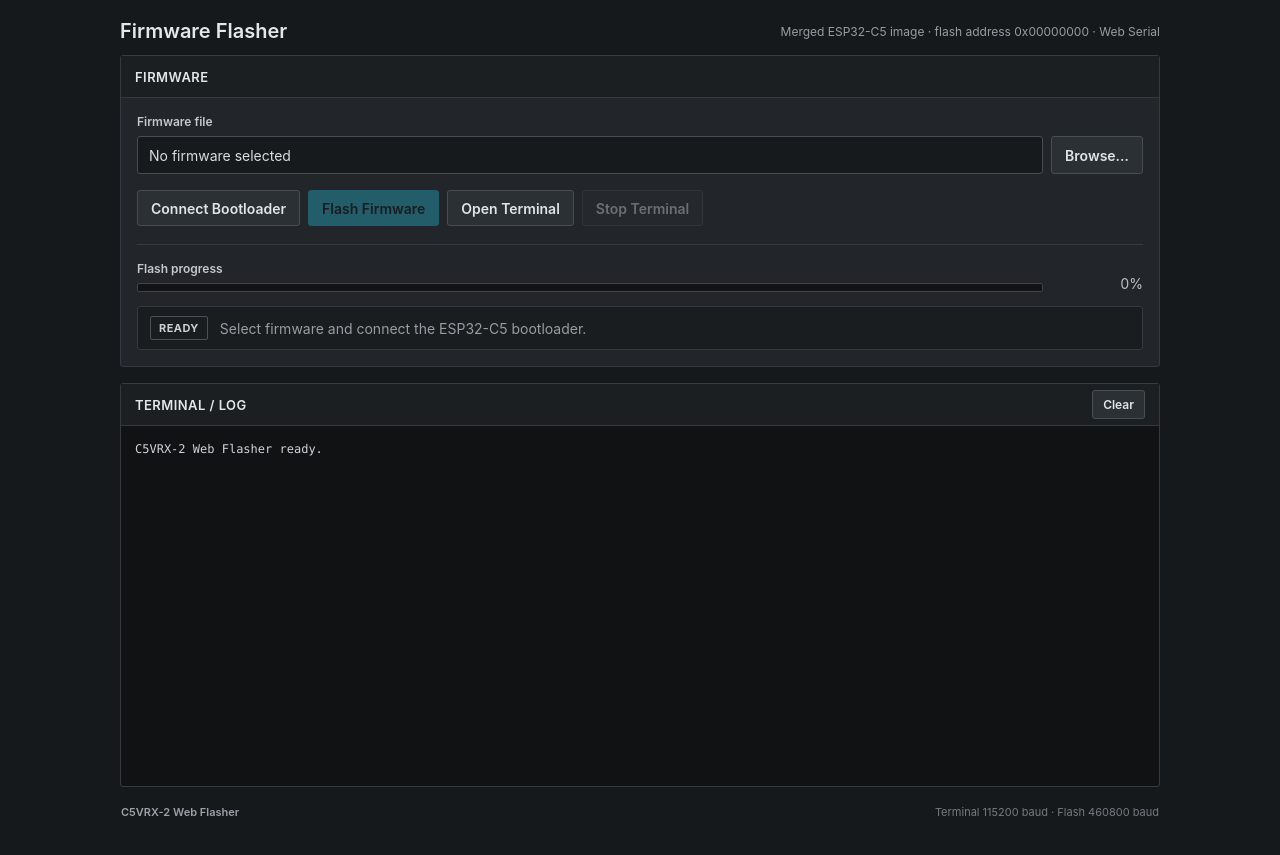
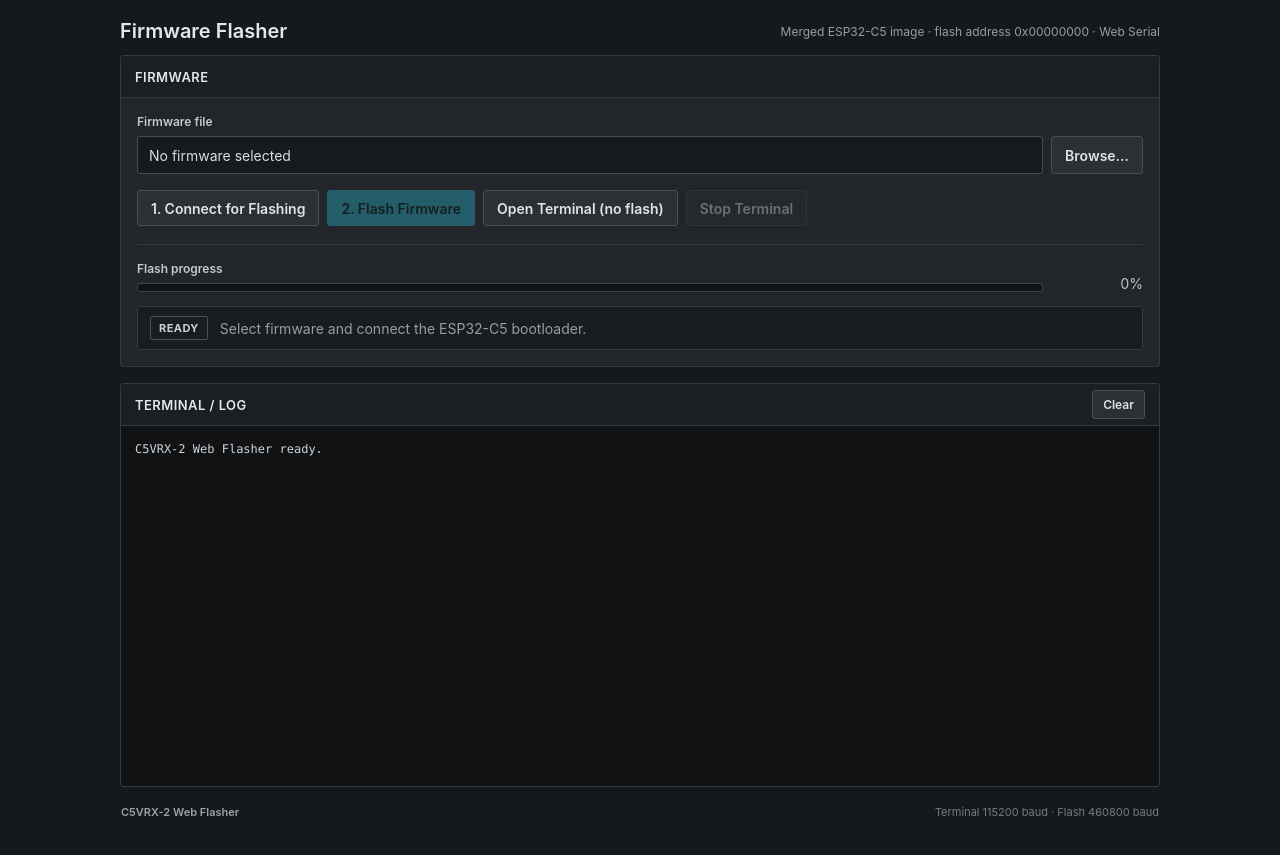
Before and after one commit to Twotoz/C5VRX-2, a plain HTML site: page tools/flasher/index.html in a window 1280 px wide. Shown: the part 71-926 px from the top of the page. Drawn offline with Linux system fonts and the light colour scheme.

Commit message:
Separate flashing from terminal reconnect flow

```diff
--- a/tools/flasher/index.html
+++ b/tools/flasher/index.html
@@ -379,9 +379,9 @@
         </div>
 
         <div class="button-row">
-          <button id="connect">Connect Bootloader</button>
-          <button id="flash" class="primary" disabled>Flash Firmware</button>
-          <button id="terminal">Open Terminal</button>
+          <button id="connect">1. Connect for Flashing</button>
+          <button id="flash" class="primary" disabled>2. Flash Firmware</button>
+          <button id="terminal">Open Terminal (no flash)</button>
           <button id="stopTerminal" disabled>Stop Terminal</button>
         </div>
 
@@ -576,6 +576,12 @@
 
   $("terminal").onclick = async () => {
     try {
+      if (loader) {
+        await disconnectLoader();
+        setStatus("busy", "Reset required", "Press RESET once without BOOT, wait 2 seconds, then click Open Terminal again.");
+        line("Bootloader disconnected. Press RESET once without holding BOOT. Wait 2 seconds, then click Open Terminal again.");
+        return;
+      }
       await disconnectLoader();
       await stopTerminal();
       // A reset re-enumerates native USB Serial/JTAG as a new device. Always
```
